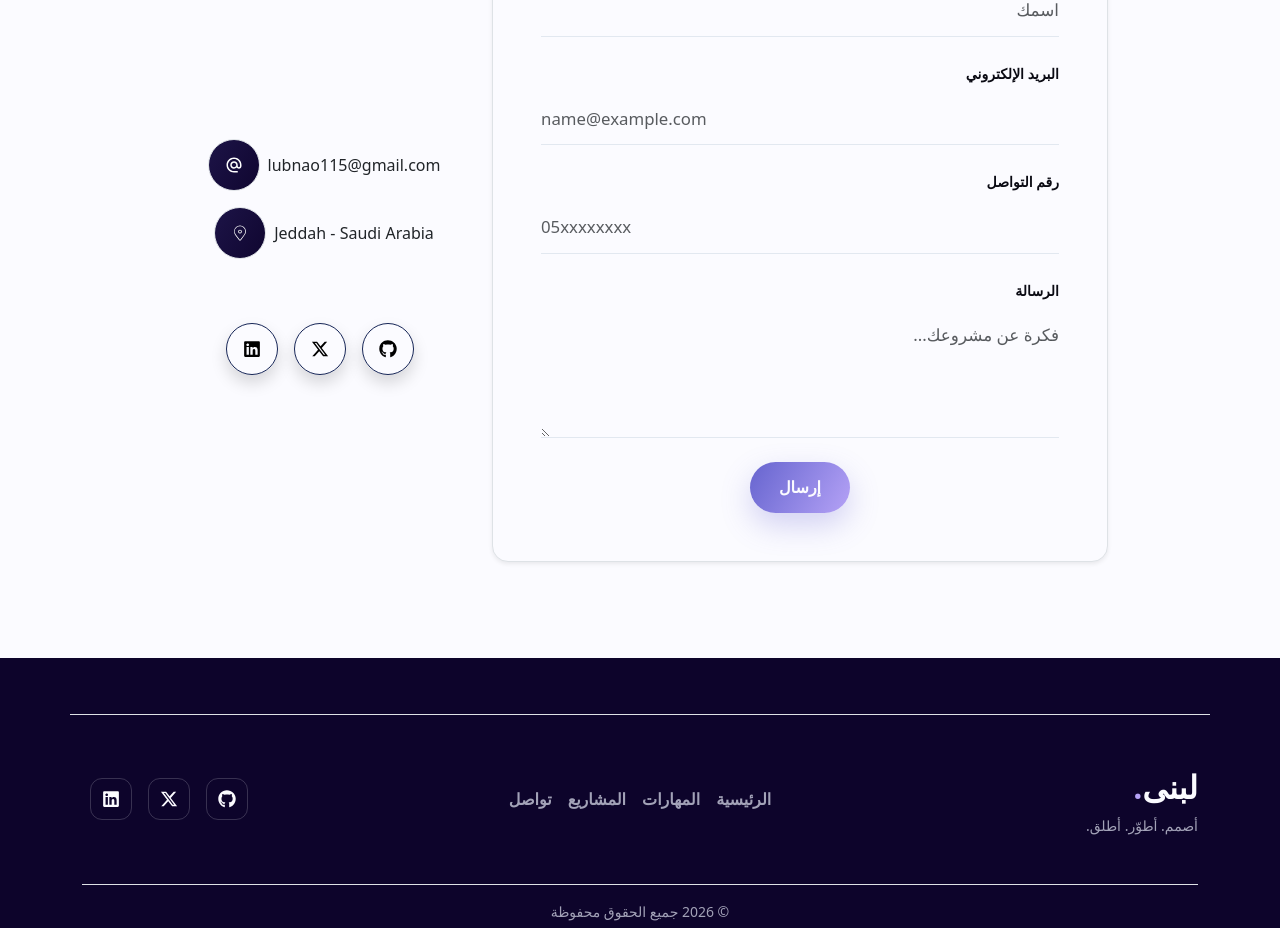
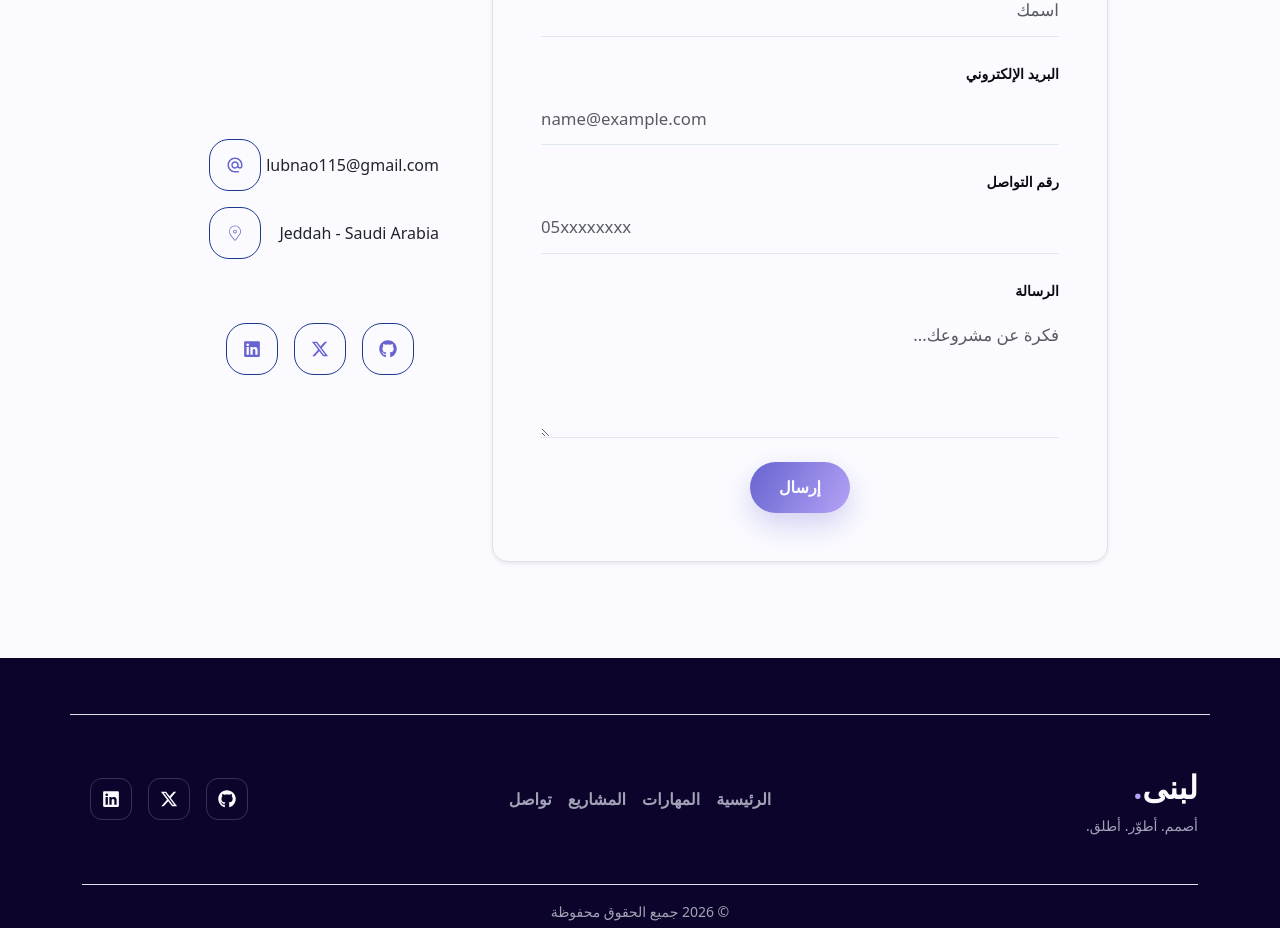
Before and after one commit to lubnaO/lubna-portfolio2026, a React (Vite) app: page / in a window 1280 px wide. Shown: the part 4480-5408 px from the top of the page. Built offline with nearby package versions, Linux system fonts and the light colour scheme.

Commit message:
fix contact

```diff
--- a/src/components/sections/Contact.jsx
+++ b/src/components/sections/Contact.jsx
@@ -138,33 +138,43 @@ export default function Contact() {
           <Col sm={12} md={4}>
             <motion.div  initial={{ opacity: 0 }}
               whileInView={{ opacity: 1, scale: 1, transition: { duration: 2 } }} className="mt-5 h-100 rounded-4  bg-card p-5 flex items-center justify-center">
-              <div className="flex flex-col justify-center max-w-85">
-                <div className="flex items-center justify-center">
-                  <span className=" text-dark">lubnao115@gmail.com</span>
-                  <span className="border p-3 m-2 rounded-full border-ink animate-dark-gradient text-white b shadow-[0_0_0_10px rgb(35 30 87 / 70%)]">
-                    <MdOutlineAlternateEmail size={18} />
+
+
+              <div className="flex flex-col justify-center ">
+
+
+                 <div className="flex items-center">
+                  <span className="w-[170px] text-dark">lubnao115@gmail.com</span>
+                  <span className=" p-3 m-2  order-1 border-1  border-blue-900 text-black p-3 rounded-xl hover:bg-blue-950 hover:text-white">
+                    <MdOutlineAlternateEmail size={18} style={{ color: "var(--primary)" }} />
                   </span>
                 </div>
 
-                <div className="flex items-center justify-center">
-                  <span className=" text-dark">Jeddah -  Saudi Arabia </span>
-                  <span className="border p-3 m-2 rounded-full border-ink animate-dark-gradient text-white  shadow-[0_0_0_10px rgb(35 30 87 / 70%)]">
-                    <CiLocationOn size={18} />
+                <div className="flex items-center">
+                  <span className="w-[170px] text-dark">Jeddah -  Saudi Arabia </span>
+                  <span className=" p-3 m-2 border-1  border-blue-900 text-black p-3 rounded-xl hover:bg-blue-950 hover:text-white">
+                    <CiLocationOn size={18} style={{ color: "var(--primary)" }} />
                   </span>
                 </div>
 
+
+
                 <div className="flex items-center justify-center mt-5">
-                  <a href="https://github.com/lubnaO?tab=repositories" aria-label="Github" className="m-2 border-1 shadow border-blue-950 text-black p-3 rounded-full hover:bg-blue-950 hover:text-white">
-                    <FaGithub size={18} />
+                  <a href="https://github.com/lubnaO?tab=repositories" aria-label="Github" className="m-2 border-1  border-blue-900 text-black p-3 rounded-xl hover:bg-blue-950 hover:text-white">
+                    <FaGithub size={18} style={{ color: "var(--primary)" }}/>
                   </a>
-                  <a href="https://x.com/Lubna_977" aria-label="X" className="m-2 border-1 shadow border-blue-950 text-black p-3 rounded-full hover:bg-blue-950 hover:text-white">
-                    <FaXTwitter size={18} />
+                  <a href="https://x.com/Lubna_977" aria-label="X" className="m-2 border-1  border-blue-900 text-black p-3 rounded-xl hover:bg-blue-950 hover:text-white">
+                    <FaXTwitter size={18} style={{ color: "var(--primary)" }}/>
                   </a>
-                  <a href="https://www.linkedin.com/in/lubna-alamoudi-3562191a0/?skipRedirect=true" aria-label="LinkedIn" className="m-2 border-1 shadow border-blue-950 text-black p-3 rounded-full hover:bg-blue-950 hover:text-white">
-                    <FaLinkedin size={18} />
+                  <a href="https://www.linkedin.com/in/lubna-alamoudi-3562191a0/?skipRedirect=true" aria-label="LinkedIn" className="m-2 border-1  border-blue-900 text-black p-3 rounded-xl hover:bg-blue-950 hover:text-white">
+                    <FaLinkedin size={18}style={{ color: "var(--primary)" }} />
                   </a>
                 </div>
+
+
               </div>
+
+
             </motion.div>
           </Col>
         </Row>
```
